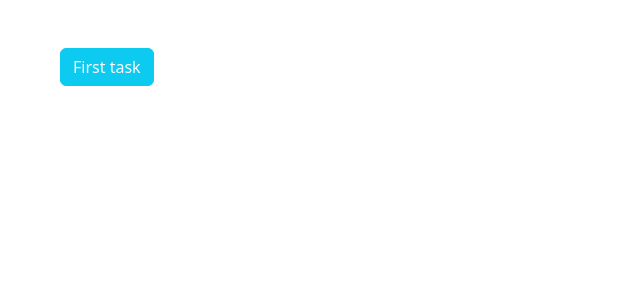
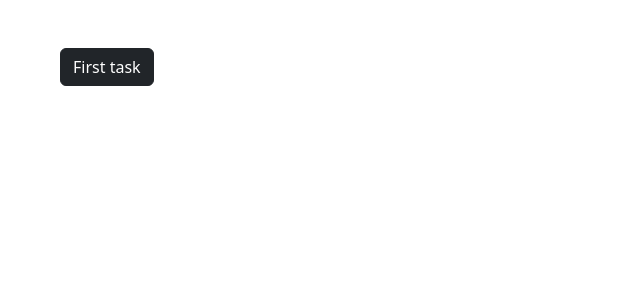
Before and after one commit to ntbcmnn/homework58, a React (Vite) app: page / in a window 1280 px wide. Shown: the top 300 px of the page, without its empty margins (0-640 px from the left). Built offline with nearby package versions, Linux system fonts and the light colour scheme; the HTML template or start-up script is replaced by a standard one.

Commit message:
Changed background for the button (first task)

```diff
--- a/src/App.tsx
+++ b/src/App.tsx
@@ -1,6 +1,6 @@
-import "./App.css";
-import Modal from "./UI/Modal/Modal.tsx";
-import { useState } from "react";
+import './App.css';
+import Modal from './UI/Modal/Modal.tsx';
+import { useState } from 'react';
 
 const App = () => {
   const [showModal, setShowModal] = useState<boolean>(false);
@@ -14,7 +14,7 @@ const App = () => {
       <Modal show={showModal} title="Modal title" onModalClick={onModalClick}>
         <p className="ps-3">Example static text</p>
       </Modal>
-      <button className="btn btn-info text-light" onClick={onModalClick}>
+      <button className="btn btn-dark text-white" onClick={onModalClick}>
         First task
       </button>
     </div>
```
